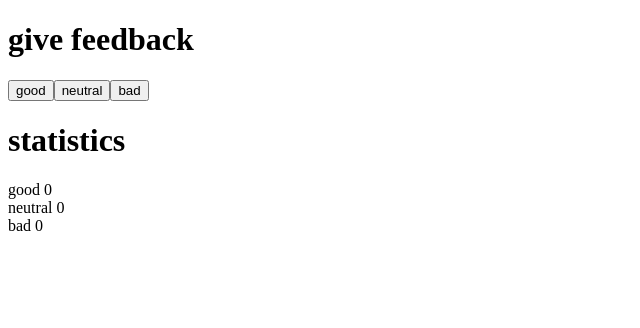
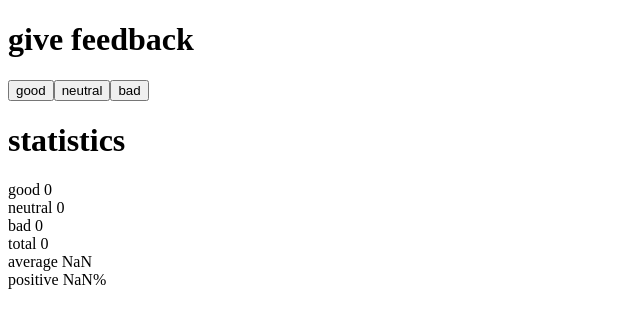
Before and after one commit to amc131/part-1.6, a React (Create React App) app: page / in a window 1280 px wide. Shown: the top 328 px of the page, without its empty margins (0-640 px from the left). Built offline with nearby package versions, Linux system fonts and the light colour scheme.

Commit message:
Updated for 1.7

```diff
--- a/src/App.js
+++ b/src/App.js
@@ -16,6 +16,24 @@ const App = () => {
       other(rating + 1)
   }
 
+  const Total = () => {
+    return (
+      good + bad + neutral
+    )
+  }
+
+  const Average = () => {
+    return (
+     (good - bad) / (good + bad + neutral)
+    )
+  }
+
+  const Positive = () => {
+    return (
+      (good / (good + bad + neutral)) * 100
+    )
+  }
+
 
   return (
     <div>
@@ -28,6 +46,9 @@ const App = () => {
       <div>good {good}</div>
       <div>neutral {neutral}</div>
       <div>bad {bad}</div>
+      <div>total <Total /></div>
+      <div>average <Average /></div>
+      <div>positive <Positive />%</div>
 
       </div>
   )
```
